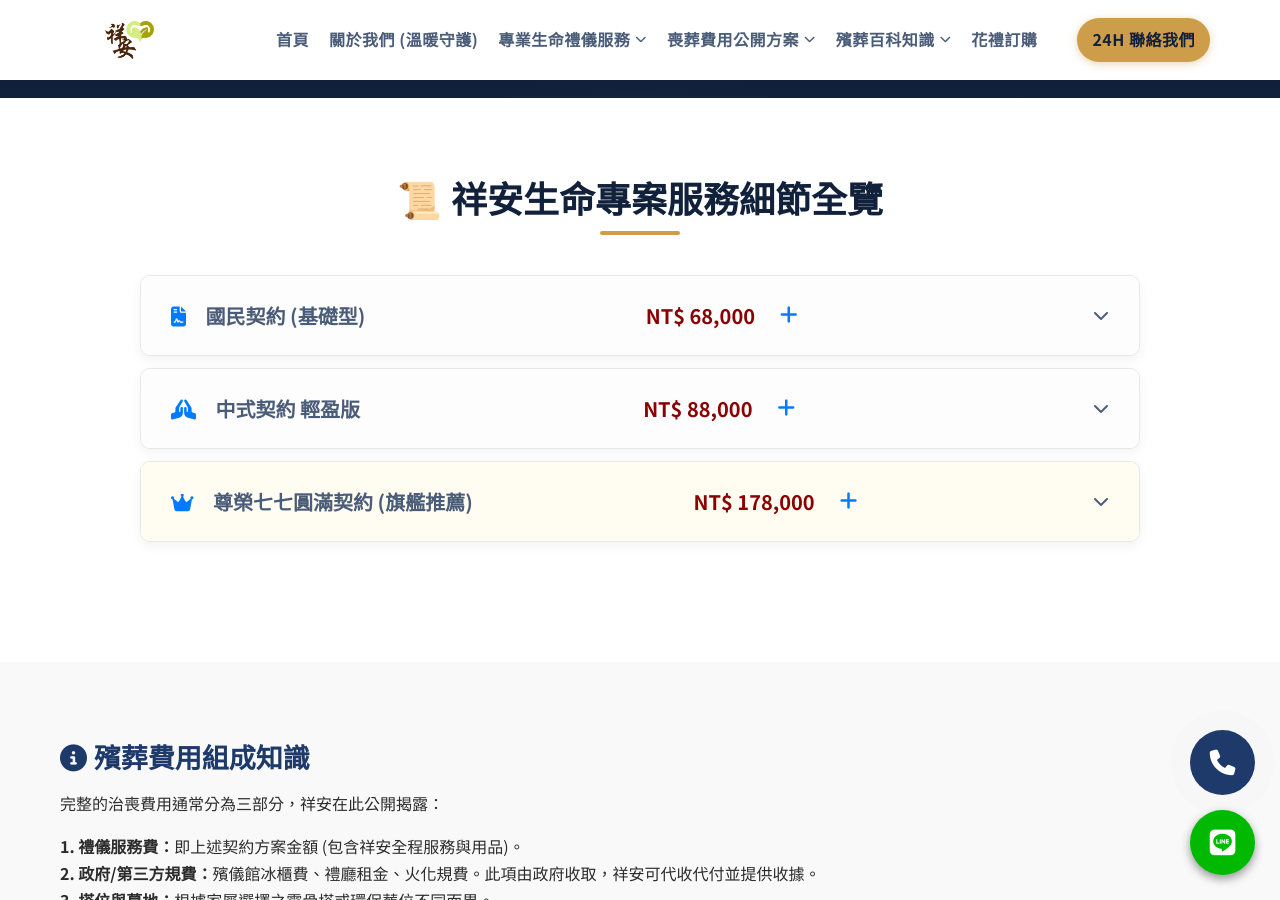
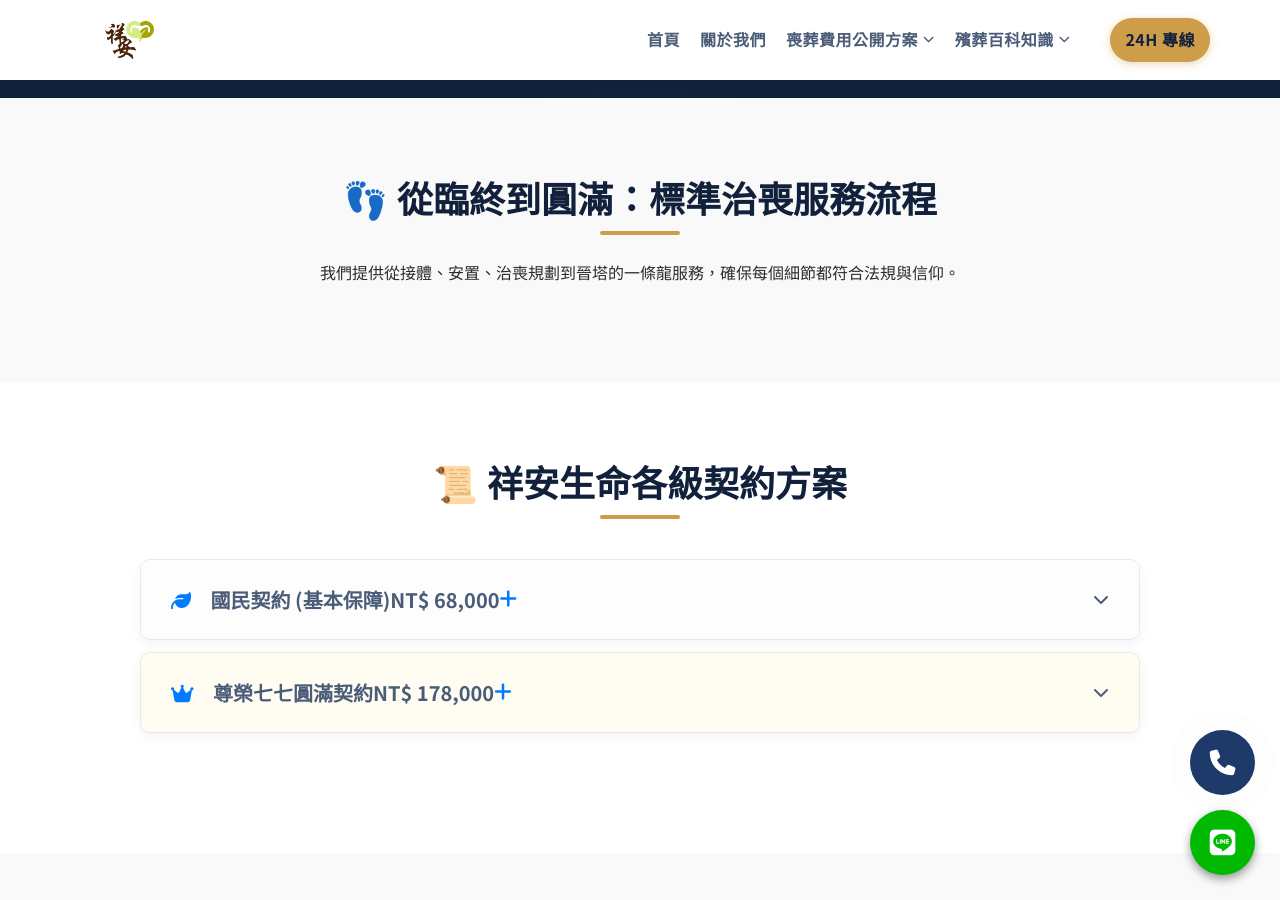
Before and after one commit to Shiangan/Shiangan, a Jekyll site: the page plans.html, which Jekyll copies as it is, in a window 1280 px wide and 900 px high, scrolled down 802 px. Built offline with Jekyll 4.4.1, drawn with Linux system fonts in a browser that asks for light colours; some web fonts are replaced; some of the changed text lies outside the part shown.

Commit message:
Update plans.html

```diff
--- a/plans.html
+++ b/plans.html
@@ -3,14 +3,13 @@
 <head>
     <meta charset="UTF-8">
     <meta name="viewport" content="width=device-width, initial-scale=1.0, shrink-to-fit=no">
-    <title>【費用公開】喪葬費用方案總覽 | 祥安生命：國家認證禮儀師、暖心守護</title>
+    <title>【費用公開】喪葬方案與治喪百科 | 祥安生命：透明契約，國家認證禮儀師</title>
 
-    <meta name="description" content="祥安生命提供完整喪葬費用透明方案，包含國民契約、中式、西式、日式與客製化專案。國家認證禮儀師團隊，承諾零隱藏收費，24小時服務台北、新北、桃園地區。">
-
+    <meta name="description" content="祥安生命提供全台灣最透明的喪葬費用方案。包含國民、中式、西式與尊榮方案。堅持不收紅包、無隱藏收費，提供24小時即時諮詢與接體服務。">
     <link rel="stylesheet" href="https://cdnjs.cloudflare.com/ajax/libs/font-awesome/6.5.1/css/all.min.css">
     <link rel="stylesheet" href="css/style.css">
     <link rel="stylesheet" href="css/plans-specific.css">
-    <link href="https://fonts.googleapis.com/css2?family=Noto+Serif+TC:wght@400;700&family=Noto+Sans+TC:wght@300;400;700&display=swap" rel="stylesheet">
+    <link href="https://fonts.googleapis.com/css2?family=Noto+Serif+TC:wght@700&family=Noto+Sans+TC:wght@400;700&display=swap" rel="stylesheet">
 
     <script async src="https://www.googletagmanager.com/gtag/js?id=G-445583766"></script>
     <script>
@@ -25,66 +24,37 @@
     <header class="main-header" role="banner">
         <div class="header-container container">
             <div class="logo">
-                <a href="index.html" title="祥安生命 - 回到首頁">
-                    <img src="images/logo.png" alt="祥安生命 Logo" class="site-logo">
-                </a>
+                <a href="index.html"><img src="images/logo.png" alt="祥安生命 Logo" class="site-logo"></a>
             </div>
-
             <nav class="main-nav" id="main-nav">
                 <ul role="menubar">
                     <li><a href="index.html"><strong>首頁</strong></a></li>
-                    <li><a href="about.html"><strong>關於我們 (溫暖守護)</strong></a></li>
-
-                    <li class="dropdown">
-                        <a href="services.html"><strong>專業生命禮儀服務</strong> <i class="fas fa-chevron-down"></i></a>
-                        <div class="submenu-container">
-                            <ul class="submenu">
-                                <li class="submenu-title"><strong>依宗教信仰分類</strong></li>
-                                <li><a href="services.html#buddhist-taoist">中式禮儀 (佛教/道教)</a></li>
-                                <li><a href="services.html#western-etiquette">西式禮儀 (基督教/天主教)</a></li>
-                                <li><a href="services.html#japanese-etiquette">日式禮儀 (日蓮正宗/創價)</a></li>
-                                <li><a href="services.html#customized-etiquette">客製化禮儀 (量身定做)</a></li>
-                                <li class="submenu-separator"></li>
-                                <li class="submenu-title">環保永續</li>
-                                <li><a href="services.html#eco-burial">環保葬/樹葬/花葬/植葬</a></li>
-                                <li><a href="services.html#special-groups">土葬專區</a></li>
-                            </ul>
-                        </div>
-                    </li>
-
+                    <li><a href="about.html"><strong>關於我們</strong></a></li>
                     <li class="dropdown active-page">
                         <a href="plans.html"><strong>喪葬費用公開方案</strong> <i class="fas fa-chevron-down"></i></a>
                         <div class="submenu-container">
                             <ul class="submenu">
-                                <li class="submenu-title"><strong>公開透明契約方案</strong></li>
                                 <li><a href="#basic">國民契約 6.8萬</a></li>
                                 <li><a href="#eighty-eight">中式契約 8.8萬</a></li>
                                 <li><a href="#eleven-eight">中式精緻 11.8萬</a></li>
                                 <li><a href="#fourteen-eight">中式莊嚴 14.8萬</a></li>
                                 <li><a href="#seventeen-eight">尊榮契約 17.8萬</a></li>
                                 <li class="submenu-separator"></li>
-                                <li><a href="#west">西式契約</a></li>
-                                <li><a href="#japen">日式契約</a></li>
+                                <li><a href="#west">西式/日式契約</a></li>
                             </ul>
                         </div>
                     </li>
-
                     <li class="dropdown">
                         <a href="blog.html"><strong>殯葬百科知識</strong> <i class="fas fa-chevron-down"></i></a>
                         <div class="submenu-container">
                             <ul class="submenu">
-                                <li class="submenu-title"><strong>常見問答與流程</strong></li>
-                                <li><a href="blog.html#first-step">臨終/初終處理</a></li>
-                                <li><a href="blog.html#faq-process">治喪流程細節問答</a></li>
-                                <li class="submenu-title"><strong>法規與補助</strong></li>
-                                <li><a href="blog.html#law-guide">法規與補助指南</a></li>
-                                <li><a href="blog.html#subsidy-details">補助金申請詳情</a></li>
+                                <li><a href="blog.html#first-step">臨終初終處理</a></li>
+                                <li><a href="blog.html#faq-process">治喪流程問答</a></li>
+                                <li><a href="blog.html#law-guide">補助金申請詳情</a></li>
                             </ul>
                         </div>
                     </li>
-
-                    <li><a href="order.html"><strong>花禮訂購</strong></a></li>
-                    <li class="contact-nav"><a href="tel:+886978583699"><strong>24H 聯絡我們</strong></a></li>
+                    <li class="contact-nav"><a href="tel:+886978583699"><strong>24H 專線</strong></a></li>
                 </ul>
             </nav>
             <button class="menu-toggle"><i class="fas fa-bars"></i> 選單</button>
@@ -94,74 +64,48 @@
     <main>
         <section class="hero-section first-section">
             <div id="stars" class="star-layer"></div>
-            <div id="stars2" class="star-layer"></div>
             <div class="hero-content container">
-                <h1>🏆 費用公開透明方案</h1>
-                <p><strong>「不收紅包、無隱藏收費。」祥安生命承諾所有服務項目皆可於契約中查閱。</strong></p>
+                <h1>🏆 誠信經營．價格透明</h1>
+                <p><strong>「讓思念成為唯一的重量。」祥安堅持不收紅包，所有方案均受契約法律保障。</strong></p>
+            </div>
+        </section>
+
+        <section class="container-v-padding bg-section">
+            <div class="container">
+                <h2 class="text-center">👣 從臨終到圓滿：標準治喪服務流程</h2>
+                <p class="text-center">我們提供從接體、安置、治喪規劃到晉塔的一條龍服務，確保每個細節都符合法規與信仰。</p>
+
             </div>
         </section>
 
         <section class="container-v-padding">
             <div class="container">
-                <h2 class="text-center">📜 祥安生命專案服務細節全覽</h2>
-
-                <div class="accordion-container" id="plans-accordion">
+                <h2 class="text-center">📜 祥安生命各級契約方案</h2>
+                <div class="accordion-container">
 
                     <article class="plan-card accordion-item" id="basic">
                         <button class="accordion-header">
-                            <div><i class="fas fa-file-contract"></i> 國民契約 (基礎型)</div>
-                            <span>NT$ 68,000</span> <i class="fas fa-plus"></i>
+                            <div><i class="fas fa-leaf"></i> 國民契約 (基本保障)</div>
+                            <div class="price">NT$ 68,000</div>
+                            <i class="fas fa-plus"></i>
                         </button>
                         <div class="accordion-content">
                             <div class="content-inner">
-                                <div class="plan-detail-grid">
-                                    <div class="detail-col">
-                                        <h4>🏛️ 奠禮與服務</h4>
+                                <div class="grid-layout">
+                                    <div class="col">
+                                        <h4>🏛️ 接體與安置</h4>
                                         <ul>
-                                            <li>24H 全台緊急接體服務 (指定範圍)</li>
-                                            <li>資深禮儀師一名全程治喪規劃</li>
-                                            <li>協助申請埋葬/火化許可證</li>
-                                            <li>告別式標準靈堂佈置 (背板/外牌)</li>
+                                            <li>24H 全天候接體服務 (特製接體車輛)</li>
+                                            <li>資深禮儀師一名現場引導</li>
+                                            <li>協助申請埋葬/火化許可證等文書</li>
                                         </ul>
                                     </div>
-                                    <div class="detail-col">
-                                        <h4>⚱️ 用品規格</h4>
+                                    <div class="col">
+                                        <h4>⚱️ 用品與佈置</h4>
                                         <ul>
-                                            <li>火化級環保棺木 (含內部鋪設)</li>
-                                            <li>精緻石材骨灰罐 (含基本描金/瓷片)</li>
-                                            <li>標準絲綢壽衣及往生被乙套</li>
-                                            <li>家祭用香/燭/冥紙組合</li>
-                                        </ul>
-                                    </div>
-                                </div>
-                                <p class="plan-note">※ 適合追求簡約莊嚴，不需大型法事之家屬。</p>
-                            </div>
-                        </div>
-                    </article>
-
-                    <article class="plan-card accordion-item" id="eighty-eight">
-                        <button class="accordion-header">
-                            <div><i class="fas fa-praying-hands"></i> 中式契約 輕盈版</div>
-                            <span>NT$ 88,000</span> <i class="fas fa-plus"></i>
-                        </button>
-                        <div class="accordion-content">
-                            <div class="content-inner">
-                                <div class="plan-detail-grid">
-                                    <div class="detail-col">
-                                        <h4>🙏 專業法事</h4>
-                                        <ul>
-                                            <li>包含「國民契約」所有服務</li>
-                                            <li><strong>頭七法事：</strong>專業師父一名誦經迴向</li>
-                                            <li><strong>滿七法事：</strong>圓滿師父引導功德</li>
-                                            <li>設立家中靈堂或殯儀館靈位佈置</li>
-                                        </ul>
-                                    </div>
-                                    <div class="detail-col">
-                                        <h4>🌸 場地與用品</h4>
-                                        <ul>
-                                            <li>奠禮會場精緻鮮花背板升級</li>
-                                            <li>提供家屬孝服、黑袍借用</li>
-                                            <li>精緻訃聞 (標準格式)</li>
+                                            <li>火化級環保棺木、精緻石材骨灰罐</li>
+                                            <li>標配絲綢壽衣及往生被組</li>
+                                            <li>基本告別式場地背板規劃</li>
                                         </ul>
                                     </div>
                                 </div>
@@ -171,39 +115,40 @@
 
                     <article class="plan-card accordion-item honor-highlight" id="seventeen-eight">
                         <button class="accordion-header">
-                            <div><i class="fas fa-crown"></i> 尊榮七七圓滿契約 (旗艦推薦)</div>
-                            <span>NT$ 178,000</span> <i class="fas fa-plus"></i>
+                            <div><i class="fas fa-crown"></i> 尊榮七七圓滿契約</div>
+                            <div class="price">NT$ 178,000</div>
+                            <i class="fas fa-plus"></i>
                         </button>
                         <div class="accordion-content">
                             <div class="content-inner">
-                                <div class="plan-detail-grid three-cols">
-                                    <div class="detail-col">
-                                        <h4>🏛️ 奠禮規格</h4>
+                                <div class="grid-layout three-cols">
+                                    <div class="col">
+                                        <h4>🏛️ 旗艦級場地佈置</h4>
                                         <ul>
-                                            <li><strong>15呎大型主題花藝祭壇</strong></li>
+                                            <li><strong>15呎大型鮮花主題祭壇</strong></li>
                                             <li>特大精緻主題迎賓背板</li>
-                                            <li>專業奠禮司儀及音響工程</li>
-                                            <li>奠禮全程靜態影像紀錄</li>
-                                            <li>15吋放大照 (含精緻相框)</li>
+                                            <li>專業司儀、音響、現場追思音樂</li>
+                                            <li>奠禮全程靜態紀錄與影像紀錄</li>
                                         </ul>
                                     </div>
-                                    <div class="detail-col">
-                                        <h4>✨ 尊榮護理</h4>
+                                    <div class="col">
+                                        <h4>✨ 頂級護理服務</h4>
                                         <ul>
-                                            <li><strong>頂級遺體 SPA 護理：</strong>專業技師執行全身洗身、淨身、精緻美容化妝。</li>
-                                            <li>頂級五層龍鳳掛或西裝壽衣。</li>
-                                            <li><strong>頂級骨灰罐：</strong>精選碧玉或青玉石罐，工法細膩。</li>
+                                            <li><strong>專業遺體 SPA：</strong>全身淨身、洗身、護理、美容化妝服務</li>
+                                            <li>高級五層龍鳳掛或西裝壽衣</li>
+                                            <li>頂級碧玉/青玉骨灰罐 (含刻字貼金)</li>
                                         </ul>
                                     </div>
-                                    <div class="detail-col">
-                                        <h4>🕯️ 圓滿法事</h4>
+                                    <div class="col">
+                                        <h4>🕯️ 圓滿宗教科儀</h4>
                                         <ul>
-                                            <li><strong>全法事保障：</strong>包含頭七至滿七完整師父科儀。</li>
-                                            <li><strong>專屬祕書：</strong>一對一協助各項補助申請流程 (勞/國保)。</li>
-                                            <li>贈送家屬精緻謝籃與毛巾禮盒引導。</li>
+                                            <li><strong>全法事保障：</strong>含頭七至滿七完整師父科儀</li>
+                                            <li>一對一協助各項勞保/國保補助申請</li>
+                                            <li>後續百日、對年、三年祭祀提醒</li>
                                         </ul>
                                     </div>
                                 </div>
+                                <div class="highlight-note">※ 本方案為祥安最具質感之旗艦專案，給摯愛最高規格的送別。</div>
                             </div>
                         </div>
                     </article>
@@ -212,71 +157,42 @@
             </div>
         </section>
 
-        <section class="container-v-padding bg-section">
-            <div class="container knowledge-box">
+        <section class="container-v-padding bg-section fee-guide">
+            <div class="container">
+                <h2 class="text-center">💡 喪葬費用組成透明揭露</h2>
                 <div class="knowledge-grid">
-                    <div class="k-item">
-                        <h3><i class="fas fa-info-circle"></i> 殯葬費用組成知識</h3>
-                        <p>完整的治喪費用通常分為三部分，祥安在此公開揭露：</p>
-                        <ul>
-                            <li><strong>1. 禮儀服務費：</strong>即上述契約方案金額 (包含祥安全程服務與用品)。</li>
-                            <li><strong>2. 政府/第三方規費：</strong>殯儀館冰櫃費、禮廳租金、火化規費。此項由政府收取，祥安可代收代付並提供收據。</li>
-                            <li><strong>3. 塔位與墓地：</strong>根據家屬選擇之靈骨塔或環保葬位不同而異。</li>
-                        </ul>
+                    <div class="k-box">
+                        <h4>1. 禮儀服務費 (契約金額)</h4>
+                        <p>即您在上方看到的方案價格。包含禮儀師服務、所有用品、花藝、法事與靈車等項目。</p>
                     </div>
-                    <div class="k-item">
-                        <h3><i class="fas fa-shield-alt"></i> 祥安的三大承諾</h3>
-                        <p>我們深知家屬在治喪期間的惶恐，因此我們堅持：</p>
-                        <ol>
-                            <li><strong>不收紅包：</strong>所有人員嚴禁私收紅包禮金。</li>
-                            <li><strong>明碼標價：</strong>契約以外之加購項目，必先告知並經家屬簽認。</li>
-                            <li><strong>證照經營：</strong>所有核心禮儀師皆具備國家殯葬證照。</li>
-                        </ol>
+                    <div class="k-box">
+                        <h4>2. 政府規費 (代收代付)</h4>
+                        <p>指殯儀館收取的費用，如冰櫃租金、禮廳使用費、火化規費。祥安依實報實銷，不從中牟利。</p>
+
                     </div>
-                </div>
-            </div>
-        </section>
-
-        <section class="container-v-padding">
-            <div class="container">
-                <h2 class="text-center">📊 各方案快速比對</h2>
-                <div class="table-scroll-wrapper">
-                    <table>
-                        <thead>
-                            <tr>
-                                <th>服務與項目</th>
-                                <th>國民契約</th>
-                                <th>中式精緻</th>
-                                <th class="best-value">尊榮七七</th>
-                            </tr>
-                        </thead>
-                        <tbody>
-                            <tr><td>24H接體與規劃</td><td>✅</td><td>✅</td><td>✅</td></tr>
-                            <tr><td>法事規模</td><td>基本</td><td>頭七/滿七</td><td><strong>完整七七</strong></td></tr>
-                            <tr><td>遺體護理</td><td>基礎洗身</td><td>精緻化妝</td><td><strong>頂級遺體SPA</strong></td></tr>
-                            <tr><td>花藝佈置</td><td>標準背板</td><td>精緻花藝</td><td><strong>主題大型祭壇</strong></td></tr>
-                            <tr><td>骨灰罐材質</td><td>花崗岩/石罐</td><td>黑檀木/石罐</td><td><strong>頂級碧玉/青玉</strong></td></tr>
-                        </tbody>
-                    </table>
+                    <div class="k-box">
+                        <h4>3. 塔位與墓地</h4>
+                        <p>公墓、私立靈骨塔位或環保葬之場地費用，此部分視家屬需求地點而異。</p>
+                    </div>
                 </div>
             </div>
         </section>
     </main>
 
     <footer class="main-footer">
-        <div class="container">
+        <div class="container footer-bottom">
             <p>祥安生命有限公司 © <span id="current-year"></span> | 24H 服務專線：0978-583-699</p>
-            <p style="font-size: 0.85rem; opacity: 0.7;">地址：新北市三重區永福街135巷13號 | 甲級殯葬服務立案</p>
+            <p style="font-size: 0.8rem; opacity: 0.6;">地址：新北市三重區永福街135巷13號 | 政府核准甲級殯葬立案業</p>
         </div>
     </footer>
 
     <div class="floating-cta">
-        <a href="tel:+886978583699" title="24H撥打"><i class="fas fa-phone"></i></a>
-        <a href="https://line.me/ti/p/@yourlineid" target="_blank" title="LINE諮詢"><i class="fab fa-line"></i></a>
+        <a href="tel:+886978583699"><i class="fas fa-phone"></i></a>
+        <a href="https://line.me/ti/p/@yourlineid" target="_blank"><i class="fab fa-line"></i></a>
     </div>
 
     <script>
-        // 手風琴邏輯
+        // 1. 手風琴自動偵測與捲動
         function toggleAccordion(item) {
             const content = item.querySelector('.accordion-content');
             const isActive = item.classList.contains('active');
@@ -296,7 +212,7 @@
             h.addEventListener('click', () => toggleAccordion(h.parentElement));
         });
 
-        // 偵測首頁跳轉 hash 並自動展開
+        // 2. 處理從首頁跳轉過來的 URL Hash (#)
         window.addEventListener('load', () => {
             const hash = window.location.hash;
             if (hash) {
@@ -311,7 +227,7 @@
             document.getElementById('current-year').textContent = new Date().getFullYear();
         });
 
-        // 選單開關
+        // 3. RWD 選單
         document.querySelector('.menu-toggle').addEventListener('click', () => {
             document.getElementById('main-nav').classList.toggle('show');
         });
```
